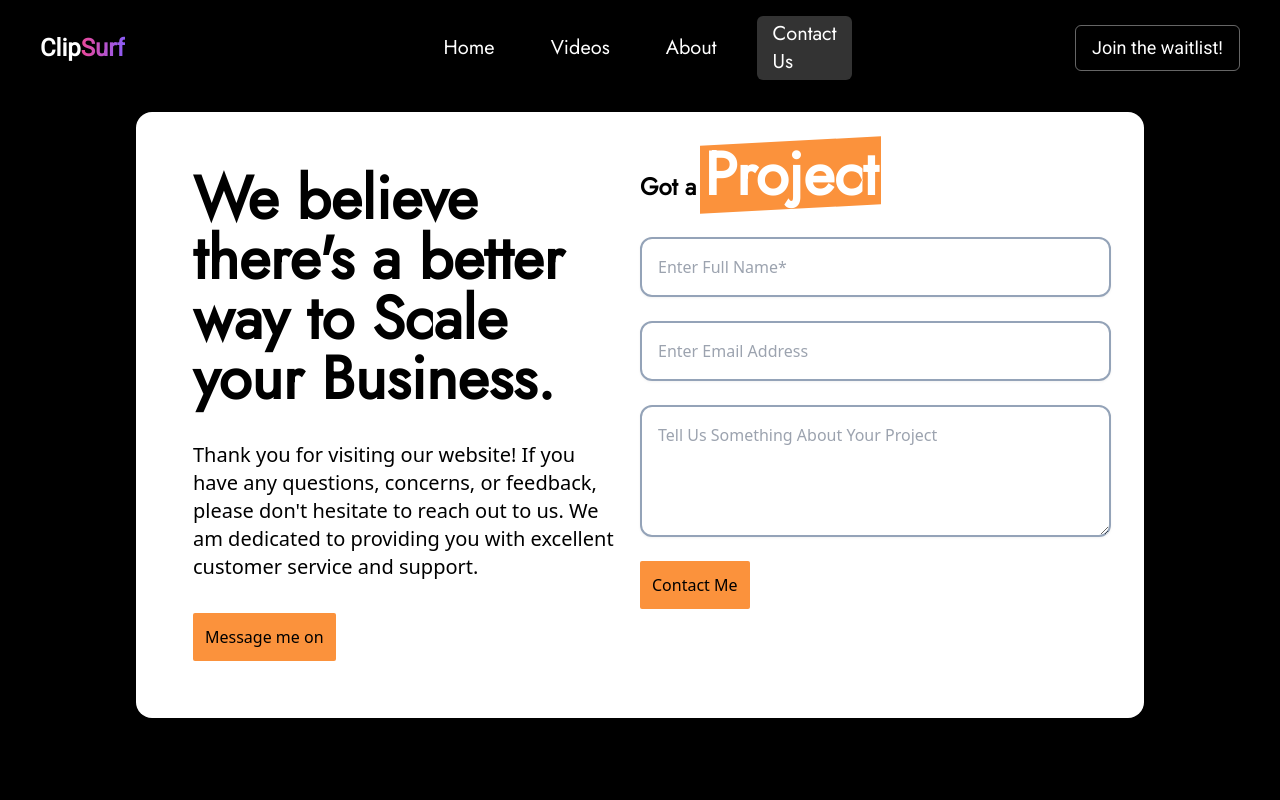
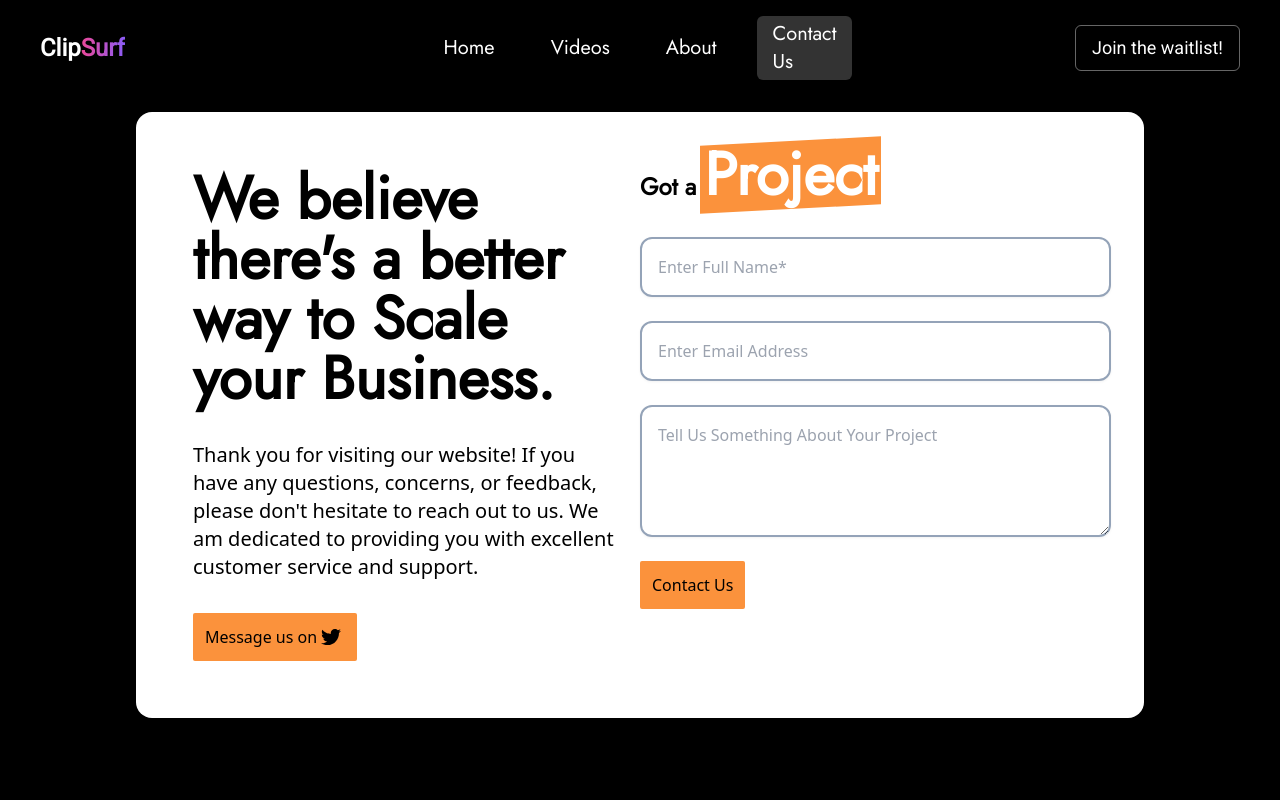
Before and after one commit to cisojoker/mini-Project, a Next.js app: page /contact in a window 1280 px wide. Shown: the top 800 px of the page. Built offline with nearby package versions, Linux system fonts and the light colour scheme.

Commit message:
changed the layout and updated the contact page.

```diff
--- a/src/components/Content/Hero.jsx
+++ b/src/components/Content/Hero.jsx
@@ -16,7 +16,7 @@ const Hero = () => {
                     initial={{ opacity: 0, x: -100 }}
                     animate={{ opacity: 1, x: 0 }}
                     transition={{ duration: 0.5, delay: 0.4 }}
-                    className={`content order-2 lg:order-1 font-jost text-white lg:w-1/2`}>
+                    className={`content order-2 lg:order-1 text-center lg:text-left  font-jost text-white lg:w-1/2`}>
                     {/* <span className={`text-4xl  md:text-4xl font-bold`}>Find the</span>
                     <span className={`text-7xl  md:text-8xl font-bold`}> perfect video answers</span>
                     <span className={`text-4xl  md:text-4xl font-bold`}> in seconds - experience the</span> */}
--- a/src/components/Description/Description.jsx
+++ b/src/components/Description/Description.jsx
@@ -53,7 +53,7 @@ const Description = () => {
                             variants={listVariants1}
                             initial="hidden"
                             animate={inView1 ? "visible" : "hidden"}
-                            className="text order-2 lg:order-1 font-jost text-white space-y-8 mt-12 lg:w-1/2">
+                            className="text order-2 lg:order-1 text-center lg:text-left font-jost text-white space-y-8 mt-12 lg:w-1/2">
                             <p className='relative text-5xl lg:text-7xl'>
                                 <span className="before:block before:absolute before:-inset-1 before:-skew-y-3 before:bg-pink-500 relative inline-block">
                                     <span className="relative text-white">Short videos</span>
@@ -80,7 +80,7 @@ const Description = () => {
                             variants={listVariants2}
                             initial="hidden"
                             animate={inView2 ? "visible" : "hidden"}
-                            className="text order-2 font-jost text-white space-y-8 mt-12 lg:w-1/2">
+                            className="text order-2 text-center lg:text-left  font-jost text-white space-y-8 mt-12 lg:w-1/2">
                             <p className='relative text-5xl lg:text-7xl'>
                                 <span className="before:block before:absolute before:-inset-1 before:-skew-y-3 before:bg-[#FF8D44] relative inline-block">
                                     <span className="relative text-white">User-friendly</span>
@@ -107,7 +107,7 @@ const Description = () => {
                             variants={listVariants1}
                             initial="hidden"
                             animate={inView3 ? "visible" : "hidden"}
-                            className="text order-2 lg:order-1 font-jost text-white space-y-8 mt-12 lg:w-1/2">
+                            className="text order-2 lg:order-1 text-center lg:text-left font-jost text-white space-y-8 mt-12 lg:w-1/2">
                             <p className='relative text-5xl lg:text-7xl'>
                                 <span className="before:block before:absolute before:-inset-1 before:-skew-y-3 before:bg-[#74B687] relative inline-block">
                                     <span className="relative text-white">Advanced</span>
--- a/src/components/Layout/Contact.jsx
+++ b/src/components/Layout/Contact.jsx
@@ -1,7 +1,7 @@
-// import { faLinkedin } from 'fortawesome/free-brands-svg-icons'
 import { FontAwesomeIcon } from '@fortawesome/react-fontawesome'
 import Link from 'next/link'
 import { motion } from 'framer-motion'
+import { faTwitter } from '@fortawesome/free-brands-svg-icons'
 
 const Contact = () => {
 
@@ -17,8 +17,8 @@ const Contact = () => {
                     <p className={`text-xl font-medium`}>Thank you for visiting our website! If you have any questions, concerns, or feedback, please don&apos;t hesitate to reach out to us. We am dedicated to providing you with excellent customer service and support.</p>
                     <button className={`bg-orange-400 p-3 rounded-sm transition-all duration-300 hover:-translate-y-1`}>
                         <Link className=' flex items-center' href='https://www.linkedin.com/in/vishal-chaurasia-9a421022a/'>
-                            Message me on
-                            {/* <FontAwesomeIcon className='mx-1 text-xl' icon={faLinkedin} /> */}
+                            Message us on
+                            <FontAwesomeIcon className='mx-1 text-xl' icon={faTwitter} />
                         </Link>
                     </button>
                 </div>
@@ -32,7 +32,7 @@ const Contact = () => {
                         <input required className={`outline-none transition-all duration-300 border-slate-400 drop-shadow-sm border-2 rounded-xl p-4`} type="text" placeholder='Enter Full Name*' name="clientname" id="clientname" />
                         <input required className={`outline-none transition-all duration-300 border-slate-400 drop-shadow-sm border-2 rounded-xl p-4`} type="email" placeholder='Enter Email Address' name="email" id="email" />
                         <textarea required className={` transition-all duration-300 outline-none border-slate-400 drop-shadow-sm border-2 rounded-xl p-4`} name="message" id="" placeholder='Tell Us Something About Your Project' cols="30" rows="4"></textarea>
-                        <input type='submit' value='Contact Me' className={`bg-orange-400 p-3 w-fit cursor-pointer rounded-sm transition-all duration-300 hover:-translate-y-1`} />
+                        <input type='submit' value='Contact Us' className={`bg-orange-400 p-3 w-fit cursor-pointer rounded-sm transition-all duration-300 hover:-translate-y-1`} />
                         <input type="hidden" name="_next" value="https://the-daily-scoop.vercel.app/" />
                         <input type="hidden" name="_captcha" value="false"></input>
                     </form>
```
